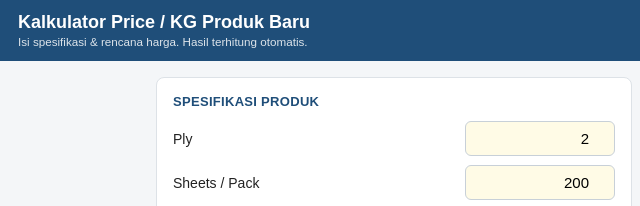
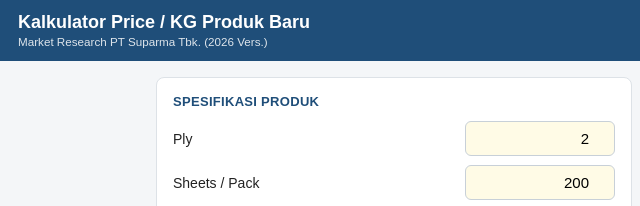
Before and after one commit to marketresearchspm/Product-Calculator, a plain HTML site: page index.html in a window 1280 px wide. Shown: the top 206 px of the page, 0-640 px from the left. Drawn offline with Linux system fonts and the light colour scheme.

Commit message:
Update index.html

```diff
--- a/index.html
+++ b/index.html
@@ -74,7 +74,7 @@
 <body>
 <header>
   <h1>Kalkulator Price / KG Produk Baru</h1>
-  <small>Isi spesifikasi &amp; rencana harga. Hasil terhitung otomatis.</small>
+  <small>Market Research PT Suparma Tbk. (2026 Vers.) </small>
 </header>
 
 <div class="wrap">
```
